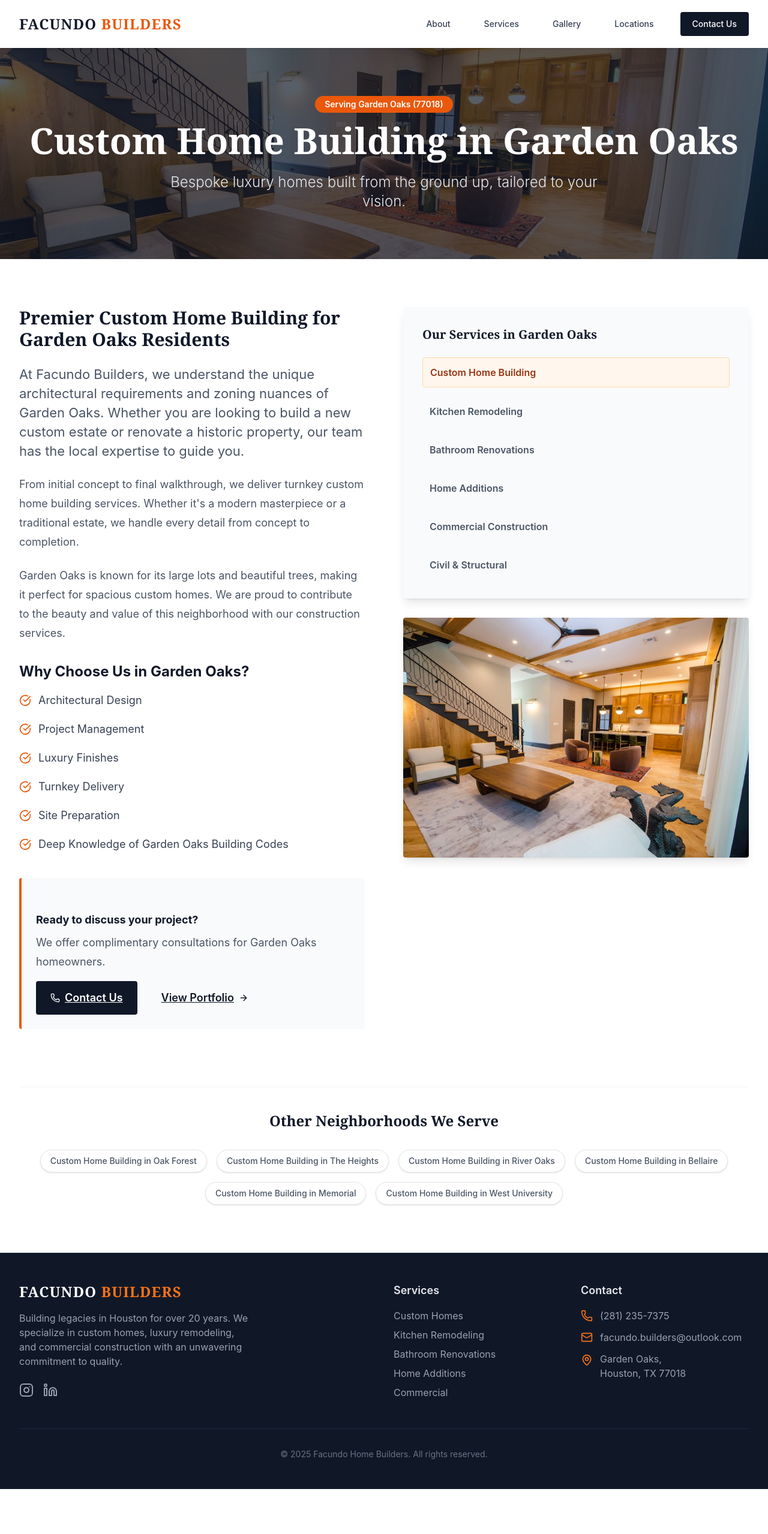
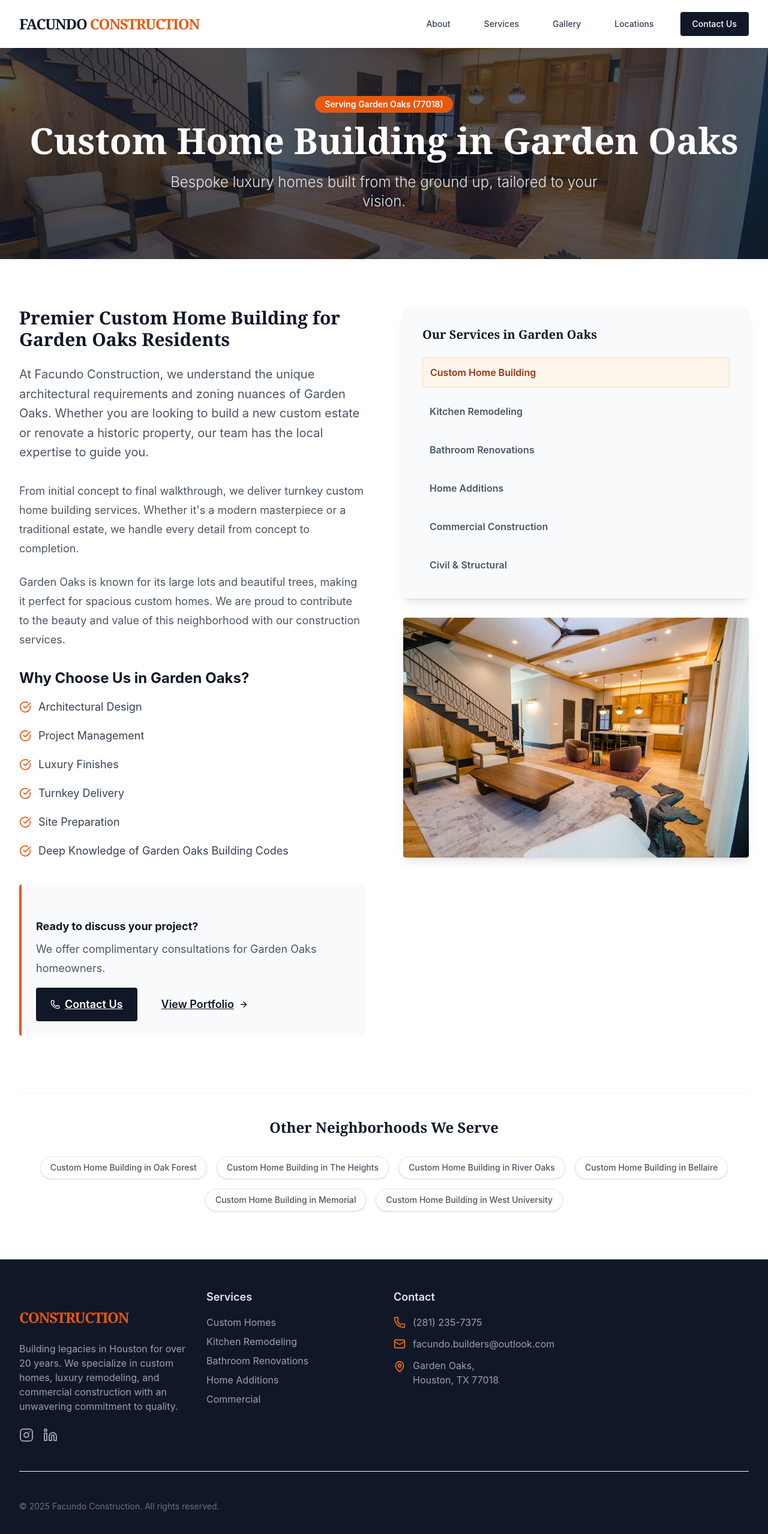
Before and after one commit to lelandsequel/facundo, a Next.js app: page /services/custom-homes/garden-oaks in a window 1280 px wide. Shown: the top 2558 px of the page at 60% size. Before the commit the page ends 2483 px from the top, so only its background shows below. Built offline with nearby package versions, Linux system fonts and the light colour scheme.

Commit message:
Expand pSEO locations and update documentation for C&L Strategy

```diff
--- a/app/services/[service]/[location]/page.tsx
+++ b/app/services/[service]/[location]/page.tsx
@@ -16,8 +16,8 @@
   }
 
   return {
-    title: `${service.title} in ${location.name} | Facundo Builders`,
-    description: `Expert ${service.title.toLowerCase()} in ${location.name}, Houston (${location.zipCodes.join(', ')}). ${service.shortDescription}`,
+    title: `${service.title} in ${location.name} | Facundo Construction`,
+    description: `Professional ${service.title.toLowerCase()} services in ${location.name}. ${service.shortDescription}`,
   };
 }
 
@@ -74,8 +74,8 @@
             <h2 className="text-3xl font-serif font-bold text-gray-900 mb-6">
               Premier {service.title} for {location.name} Residents
             </h2>
-            <p className="lead">
-              At Facundo Builders, we understand the unique architectural requirements and zoning nuances of {location.name}. Whether you are looking to build a new custom estate or renovate a historic property, our team has the local expertise to guide you.
+            <p className="text-xl text-gray-600 mb-8 max-w-3xl mx-auto leading-relaxed">
+              At Facundo Construction, we understand the unique architectural requirements and zoning nuances of {location.name}. Whether you are looking to build a new custom estate or renovate a historic property, our team has the local expertise to guide you.
             </p>
             <p>
               {service.fullDescription}
--- a/app/services/[service]/page.tsx
+++ b/app/services/[service]/page.tsx
@@ -15,7 +15,7 @@
   }
 
   return {
-    title: `${service.title} Services in Houston | Facundo Builders`,
+    title: `${service.title} Services in Houston | Facundo Construction`,
     description: service.shortDescription,
   };
 }
--- a/components/Footer.tsx
+++ b/components/Footer.tsx
@@ -5,11 +5,13 @@
   return (
     <footer className="bg-gray-900 text-white border-t border-gray-800">
       <div className="max-w-7xl mx-auto px-4 sm:px-6 lg:px-8 py-12">
-        <div className="grid grid-cols-1 md:grid-cols-4 gap-8">
-          <div className="col-span-1 md:col-span-2">
-            <h3 className="font-serif text-2xl font-bold tracking-wider mb-4">
-              FACUNDO <span className="text-orange-500">BUILDERS</span>
-            </h3>
+        <div className="grid md:grid-cols-4 gap-8 mb-12 border-b border-gray-100 pb-12">
+          <div className="col-span-1 md:col-span-1">
+            <Link href="/" className="flex items-center space-x-2 mb-6">
+              <span className="font-serif text-2xl font-bold tracking-tighter text-gray-900">
+                FACUNDO <span className="text-orange-600">CONSTRUCTION</span>
+              </span>
+            </Link>
             <p className="text-gray-400 mb-6 max-w-sm">
               Building legacies in Houston for over 20 years. We specialize in custom homes, luxury remodeling, and commercial construction with an unwavering commitment to quality.
             </p>
@@ -53,8 +55,8 @@
           </div>
         </div>
 
-        <div className="border-t border-gray-800 mt-12 pt-8 text-center text-gray-500 text-sm">
-          <p>&copy; {new Date().getFullYear()} Facundo Home Builders. All rights reserved.</p>
+        <div className="flex flex-col md:flex-row justify-between items-center text-sm text-gray-500">
+          <p>&copy; {new Date().getFullYear()} Facundo Construction. All rights reserved.</p>
         </div>
       </div>
     </footer>
--- a/components/Navbar.tsx
+++ b/components/Navbar.tsx
@@ -12,9 +12,9 @@
       <div className="max-w-7xl mx-auto px-4 sm:px-6 lg:px-8">
         <div className="flex justify-between h-20">
           <div className="flex items-center">
-            <Link href="/" className="flex-shrink-0 flex items-center">
-              <span className="font-serif text-2xl font-bold text-gray-900 tracking-wider">
-                FACUNDO <span className="text-orange-600">BUILDERS</span>
+            <Link href="/" className="flex-shrink-0 flex items-center space-x-2">
+              <span className="font-serif text-2xl font-bold tracking-tighter text-gray-900">
+                FACUNDO <span className="text-orange-600">CONSTRUCTION</span>
               </span>
             </Link>
           </div>
```
